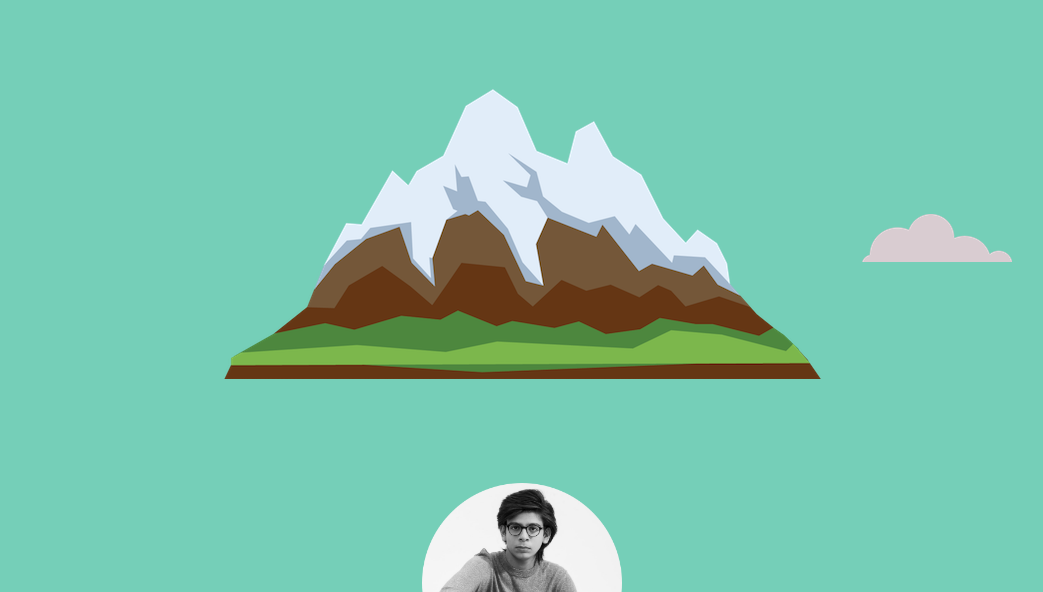
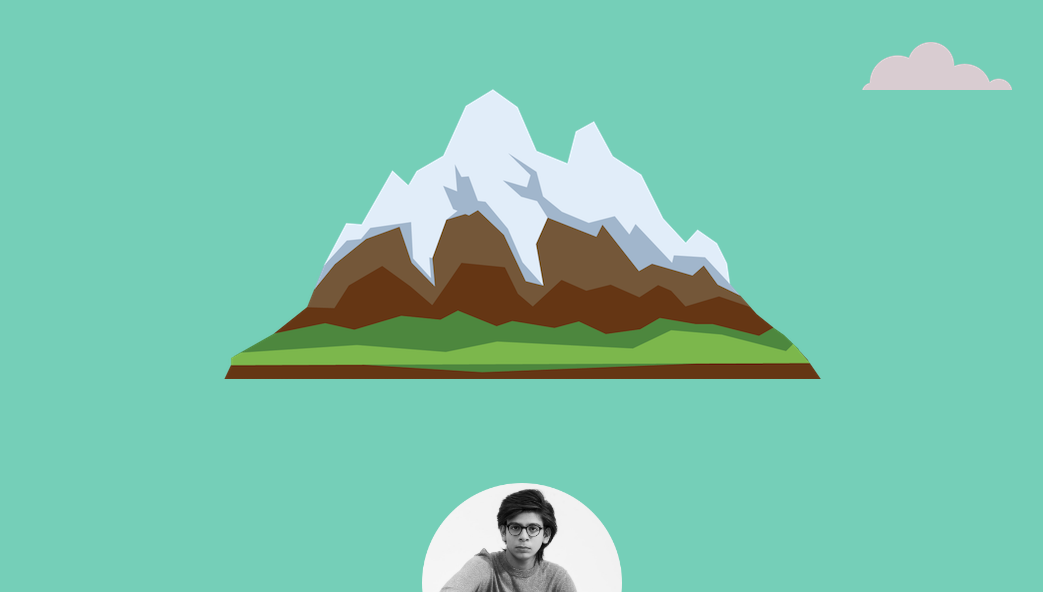
Before and after one commit to Shashwatshah02/My-Personal-Site, a plain HTML site: page index.html in a window 1280 px wide. Shown: the part 208-800 px from the top of the page, without its empty margins (118-1161 px from the left). Drawn offline with Linux system fonts and the light colour scheme; files whose address does not match are found by name; a web font is replaced by a local one.

Commit message:
Update styles.css

```diff
--- a/styles.css
+++ b/styles.css
@@ -48,7 +48,7 @@ h3 {
 }
 .cl2 {
   position: absolute;
-  bottom: 330px;
+  top: 250px;
   right: 150px;
 }
 .p1 {
```
